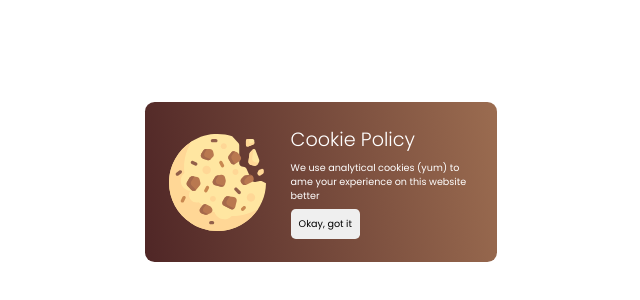
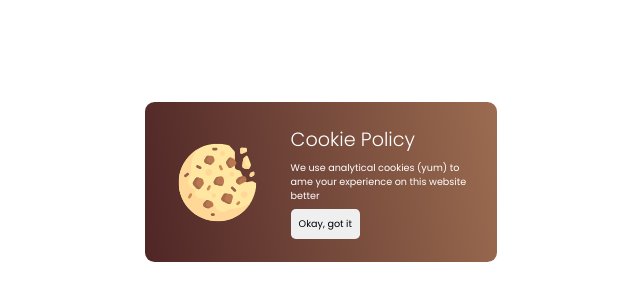
Before and after one commit to BismaBendesa/Animations, a plain HTML site: page index.html in a window 1280 px wide. Shown: the part 218-518 px from the top of the page, without its empty margins (319-959 px from the left). Drawn offline with nearby package versions, Linux system fonts and the light colour scheme.

Commit message:
Decrease the cookie scale and add overflow visible to cookie

```diff
--- a/style.css
+++ b/style.css
@@ -18,6 +18,10 @@
   justify-content: space-between ;
   align-items: center;
   padding: 2rem 1.5rem;
+}
+.cookie{
+  transform: scale(0.8);
+  overflow: visible;
 }
 
 .text{
```
